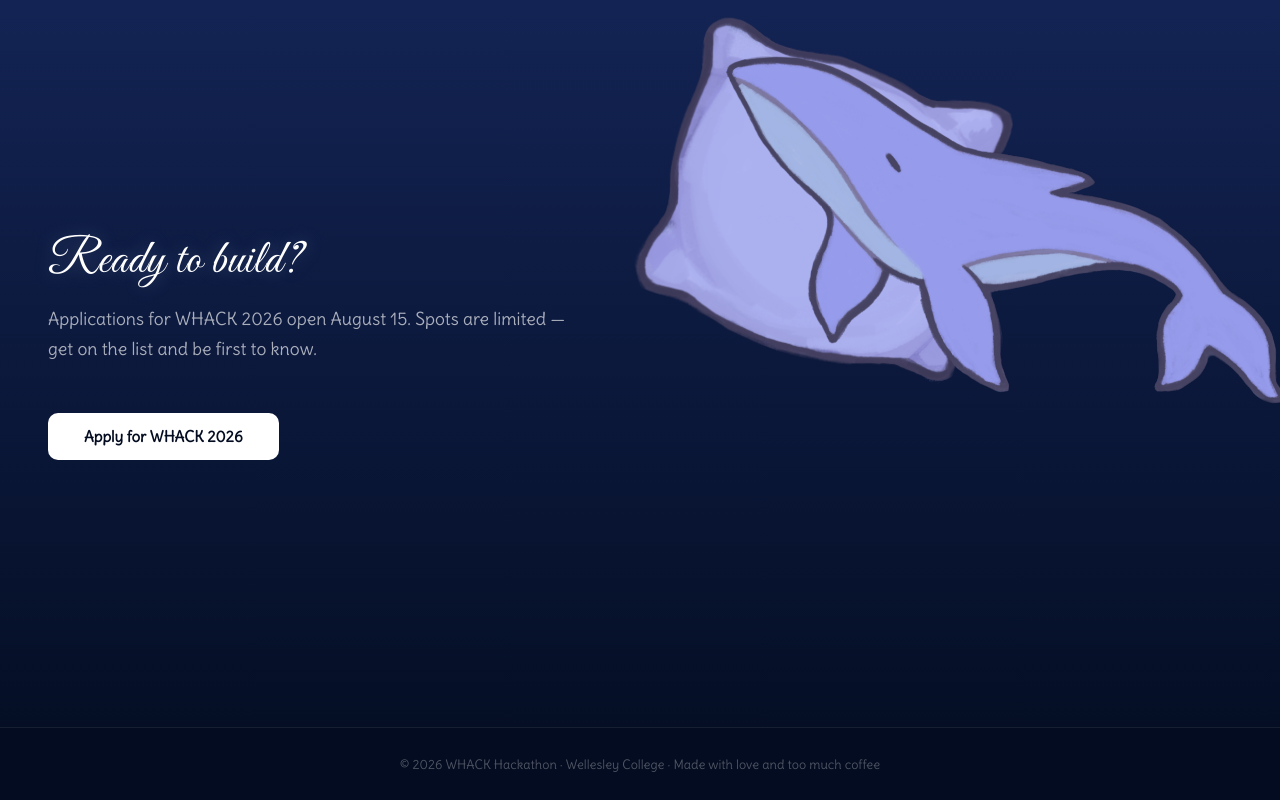
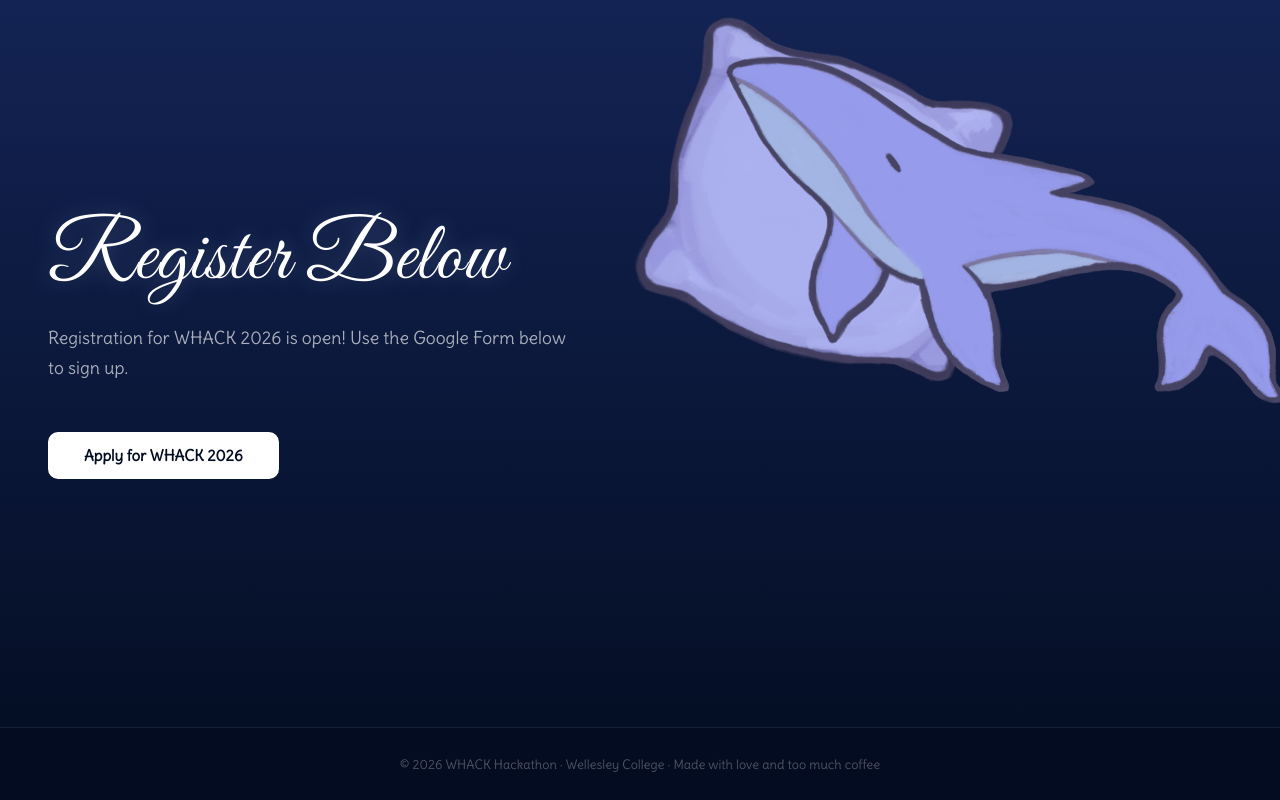
Before and after one commit to hsu-emily/Whack2026-Website, a React (Vite) app: page / in a window 1280 px wide. Shown: the part 4678-5478 px from the top of the page. Built offline with nearby package versions, Linux system fonts and the light colour scheme.

Commit message:
add registration

```diff
--- a/src/App.jsx
+++ b/src/App.jsx
@@ -301,10 +301,9 @@ function App() {
       <section id="register" className="section section-8">
         <div className="section-inner register-inner">
           <div className="register-content">
-            <h2>Ready to build?</h2>
+            <h1>Register Below</h1>
             <p className="section-lead">
-              Applications for WHACK 2026 open August 15. Spots are limited —
-              get on the list and be first to know.
+              Registration for WHACK 2026 is open! Use the Google Form below to sign up.
             </p>
             <a href="mailto:hello@whack.ucsc.edu" className="btn-white">Apply for WHACK 2026</a>
           </div>
```
Also changed, not shown: 1 other file (tests, documents, lock files or other folders).
